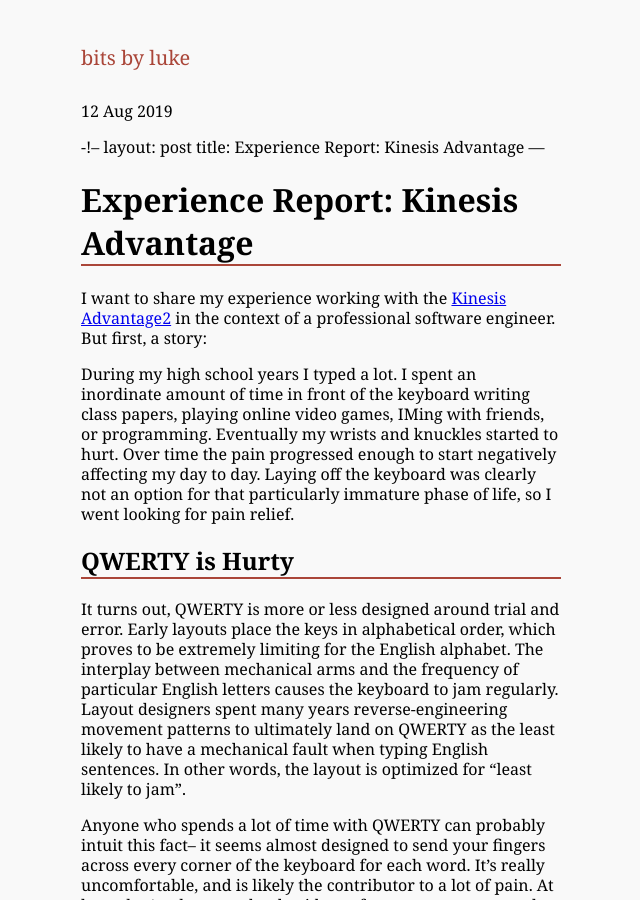
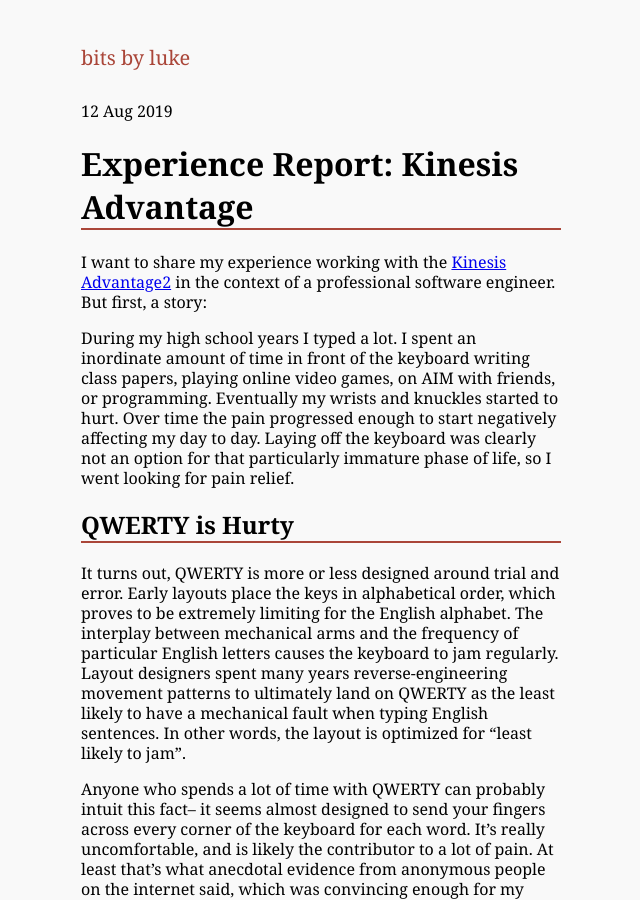
Before and after one commit to lwhorton/lwhorton.github.io, a Jekyll site: the page built from _posts/2019-08-12-kenesis-ergonomic-keyboard.md, in a window 1280 px wide and 900 px high. Shown: the whole window, without its empty margins (319-959 px from the left). Built offline with Jekyll 4.4.1, drawn with Linux system fonts in a browser that asks for light colours; our own code applies the rules of GitHub Pages for plain Markdown files.

Commit message:
yaml sucks, IMing isnt a thing

```diff
--- a/_posts/2019-08-12-kenesis-ergonomic-keyboard.md
+++ b/_posts/2019-08-12-kenesis-ergonomic-keyboard.md
@@ -1,6 +1,6 @@
--!--
+---
 layout: post
-title: Experience Report: Kinesis Advantage
+title: Experience Report, Kinesis Advantage
 ---
 
 # Experience Report: Kinesis Advantage
@@ -10,10 +10,10 @@
 software engineer. But first, a story:
 
 During my high school years I typed a lot. I spent an inordinate amount of time
-in front of the keyboard writing class papers, playing online video games, IMing
-with friends, or programming. Eventually my wrists and knuckles started to hurt.
-Over time the pain progressed enough to start negatively affecting my day to
-day. Laying off the keyboard was clearly not an option for that particularly
+in front of the keyboard writing class papers, playing online video games, on
+AIM with friends, or programming. Eventually my wrists and knuckles started to
+hurt.  Over time the pain progressed enough to start negatively affecting my day
+to day. Laying off the keyboard was clearly not an option for that particularly
 immature phase of life, so I went looking for pain relief.
 
 ## QWERTY is Hurty
```
